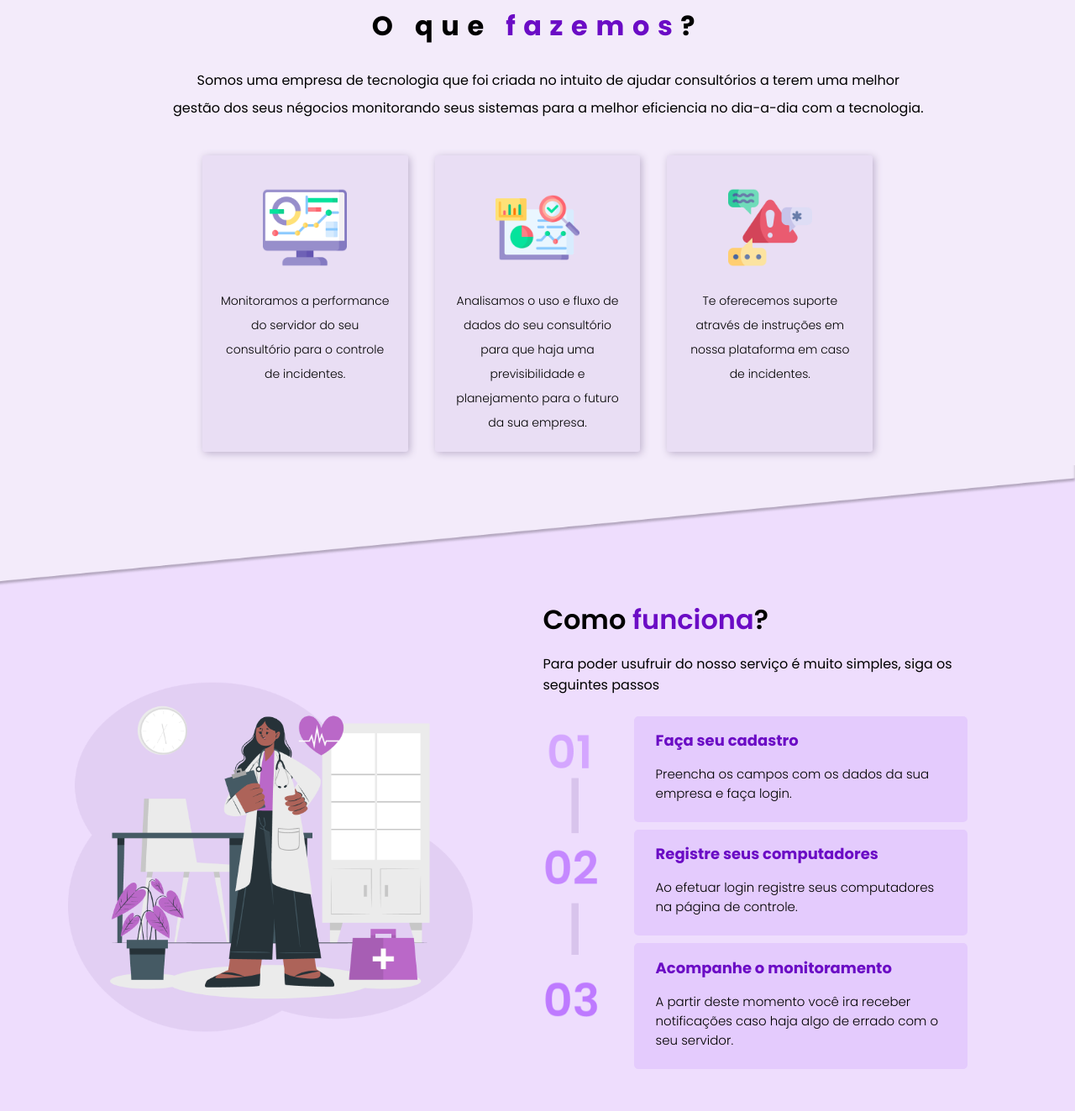
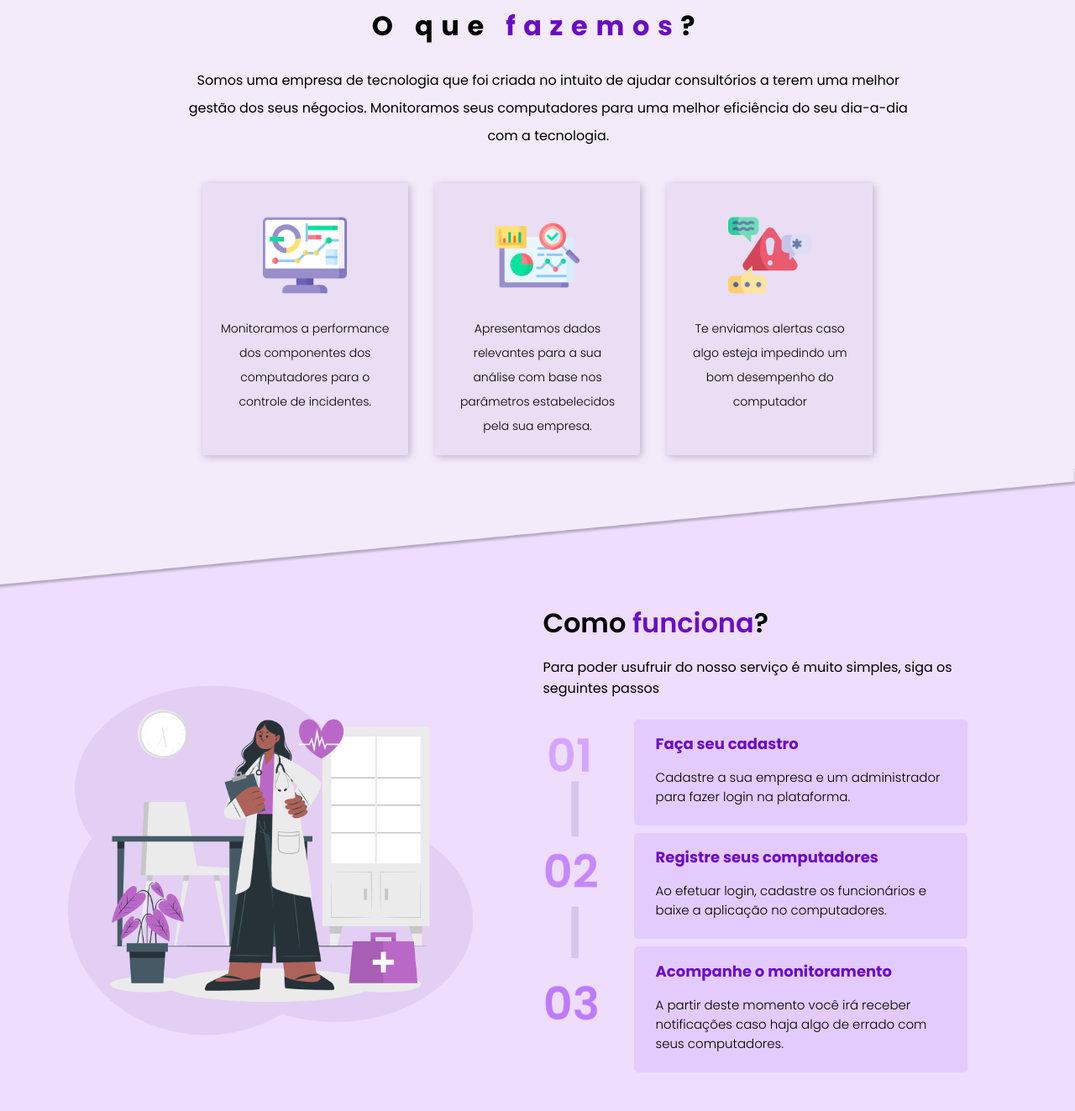
Before and after one commit to lethiciaferraz/Hemera-Tech, a website: page site/public/index.html in a window 1280 px wide. Shown: the part 803-2126 px from the top of the page at 84% size. Drawn offline with nearby package versions, Linux system fonts and the light colour scheme.

Commit message:
Fazendo alterações na index e cadastroFuncionario

```diff
--- a/site/public/css/cadastro.css
+++ b/site/public/css/cadastro.css
@@ -153,6 +153,8 @@
     .linha {
         display: flex;
         flex-direction: column;
+        justify-content: space-between;
+
     }
     /* ------------------------------------------------------ */
     .destaque_txt {
--- a/site/public/index.html
+++ b/site/public/index.html
@@ -128,12 +128,12 @@
         <div id="div_bloco_txt">
 
             <div class="destque_txt" id="div_destaque_txt_quem_somos">
-                <b><b style="color: #6B0CC5">Monitoramos </b>o sistema do <b style="color: #6B0CC5;">seu</b> consultório.
+                <b><b style="color: #6B0CC5">Monitoramos </b>o <b style="color: #6B0CC5;">desempenho</b> dos computadores do <b style="color: #6B0CC5;">seu</b> consultório.
                 </b>
             </div>
 
             <div class="txt" id="div_txt_quem_somos">
-                <p>Cuidar de um consultório é díficil neh? Com o nosso sistema de monitoramento do servidor tudo pode ficar mais fácil!! Deixe a dor de cabeça pra lá, contrate nossos serviços!
+                <p>Cuidar de um consultório é díficil neh? Com o nosso sistema de monitoramento de componentes do computador tudo pode ficar mais fácil!! Deixe a dor de cabeça pra lá, contrate nossos serviços!
                 </p>
             </div>
 
@@ -167,7 +167,7 @@
         </div>
 
         <div class="txt" id="div_txt_servicos">
-            <p>Somos uma empresa de tecnologia que foi criada no intuito de ajudar consultórios a terem uma melhor gestão dos seus négocios monitorando seus sistemas para a melhor eficiencia no dia-a-dia com a tecnologia.
+            <p>Somos uma empresa de tecnologia que foi criada no intuito de ajudar consultórios a terem uma melhor gestão dos seus négocios. Monitoramos seus computadores para uma melhor eficiência do seu dia-a-dia com a tecnologia.
             </p>
         </div>
 
@@ -180,7 +180,7 @@
                 </div>
 
                 <div class="txt_card" id="div_txt_card1_servicos">
-                    Monitoramos a performance do servidor do seu consultório para o controle de incidentes.
+                    Monitoramos a performance dos componentes dos computadores para o controle de incidentes.
                 </div>
 
             </div>
@@ -192,7 +192,7 @@
                 </div>
 
                 <div class="txt_card" id="div_txt_card2_servicos">
-                    Analisamos o uso e fluxo de dados do seu consultório para que haja uma previsibilidade e planejamento para o futuro da sua empresa.
+                    Apresentamos dados relevantes para a sua análise com base nos parâmetros estabelecidos pela sua empresa.
                 </div>
             </div>
 
@@ -204,7 +204,7 @@
                 </div>
 
                 <div class="txt_card" id="div_txt_card3_servicos">
-                    Te oferecemos suporte através de instruções em nossa plataforma em caso de incidentes.
+                    Te enviamos alertas caso algo esteja impedindo um bom desempenho do computador
                 </div>
             </div>
 
@@ -249,7 +249,7 @@
                         </div>
 
                         <div class="txt" id="div_texto_passo">
-                            <p>Preencha os campos com os dados da sua empresa e faça login.</p>
+                            <p>Cadastre a sua empresa e um administrador para fazer login na plataforma.</p>
                         </div>
                     </div>
 
@@ -259,7 +259,7 @@
                             <b>Registre seus computadores</b>
                         </div>
                         <div class="txt" id="div_texto_passo">
-                            <p>Ao efetuar login registre seus computadores na página de controle.</p>
+                            <p>Ao efetuar login, cadastre os funcionários e baixe a aplicação no computadores.</p>
                         </div>
                     </div>
 
@@ -268,7 +268,7 @@
                             <b>Acompanhe o monitoramento</b>
                         </div>
                         <div class="txt" id="div_texto_passo">
-                            <p>A partir deste momento você ira receber notificações caso haja algo de errado com o seu servidor.</p>
+                            <p>A partir deste momento você irá receber notificações caso haja algo de errado com seus computadores.</p>
                         </div>
                     </div>
                 </div>
```
Also changed, not shown: site/public/cadastroFuncionario.html (+1 -2 lines), site/public/css/cadastroFuncionario.css (+8 -1 lines).
